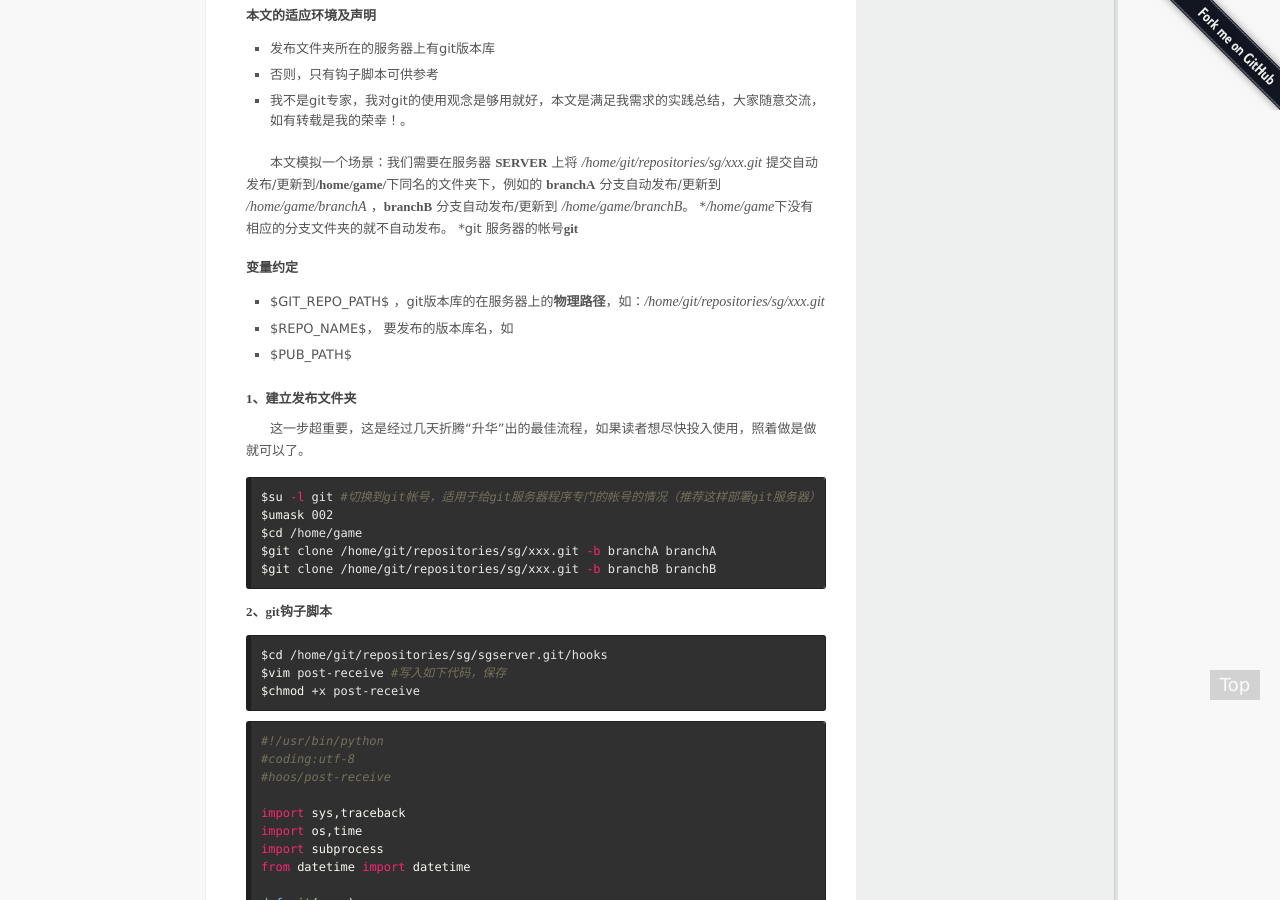
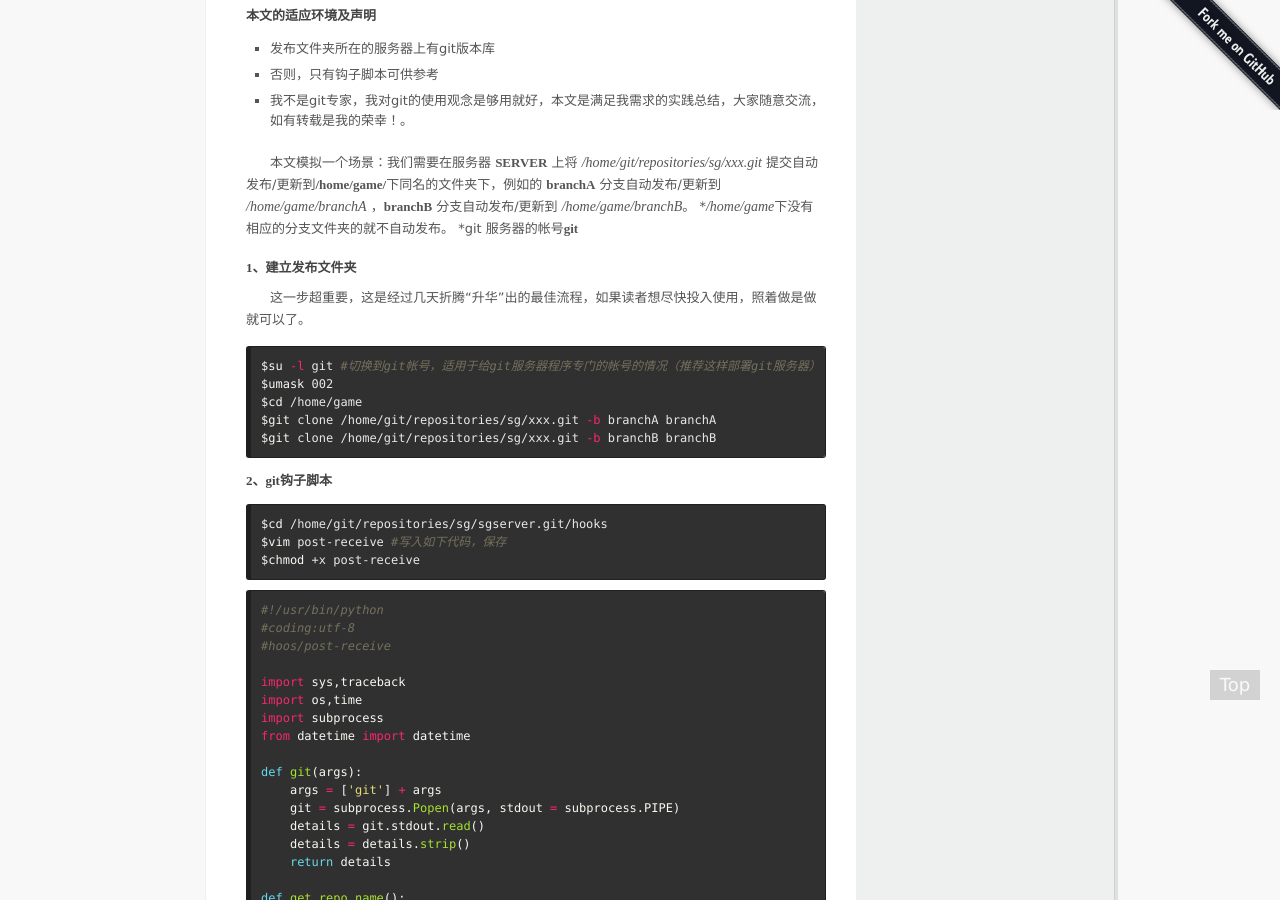
Before and after one commit to sunminghong/sunminghong.github.com, a Jekyll site: the page built from _posts/2012-12-19-git-auto-pub.md, in a window 1280 px wide and 900 px high, scrolled down 442 px. Built offline with Jekyll 4.4.1, drawn with Linux system fonts in a browser that asks for light colours; Markdown is read by kramdown in place of the engine named in the settings; comment, search, counter and statistics services are not loaded.

Commit message:
modify git auto pub

```diff
--- a/_posts/2012-12-19-git-auto-pub.md
+++ b/_posts/2012-12-19-git-auto-pub.md
@@ -14,15 +14,10 @@ keywords: git,hooks,script,branch,tag,钩子,脚本,分支,标签,游戏开发
 \****/home/game***下没有相应的分支文件夹的就不自动发布。
 \*git 服务器的帐号**git**
 
-######变量约定
-* $GIT_REPO_PATH$ ，git版本库的在服务器上的**物理路径**，如：***/home/git/repositories/sg/xxx.git***
-* $REPO_NAME$， 要发布的版本库名，如
-* $PUB_PATH$
-
 ######1、建立发布文件夹
 这一步超重要，这是经过几天折腾“升华”出的最佳流程，如果读者想尽快投入使用，照着做是做就可以了。
 
-{% highlight bash %}
+{% highlight bash lineno%}
 $su -l git #切换到git帐号，适用于给git服务器程序专门的帐号的情况（推荐这样部署git服务器）
 $umask 002
 $cd /home/game
@@ -32,13 +27,13 @@ $git clone /home/git/repositories/sg/xxx.git -b branchB branchB
 
 ######2、git钩子脚本
 
-{% highlight bash %}
+{% highlight bash lineno%}
 $cd /home/git/repositories/sg/sgserver.git/hooks
 $vim post-receive #写入如下代码，保存
 $chmod +x post-receive
 {% endhighlight %}
 
-{% highlight python %}
+{% highlight python lineno%}
 #!/usr/bin/python
 #coding:utf-8
 #hoos/post-receive
```
